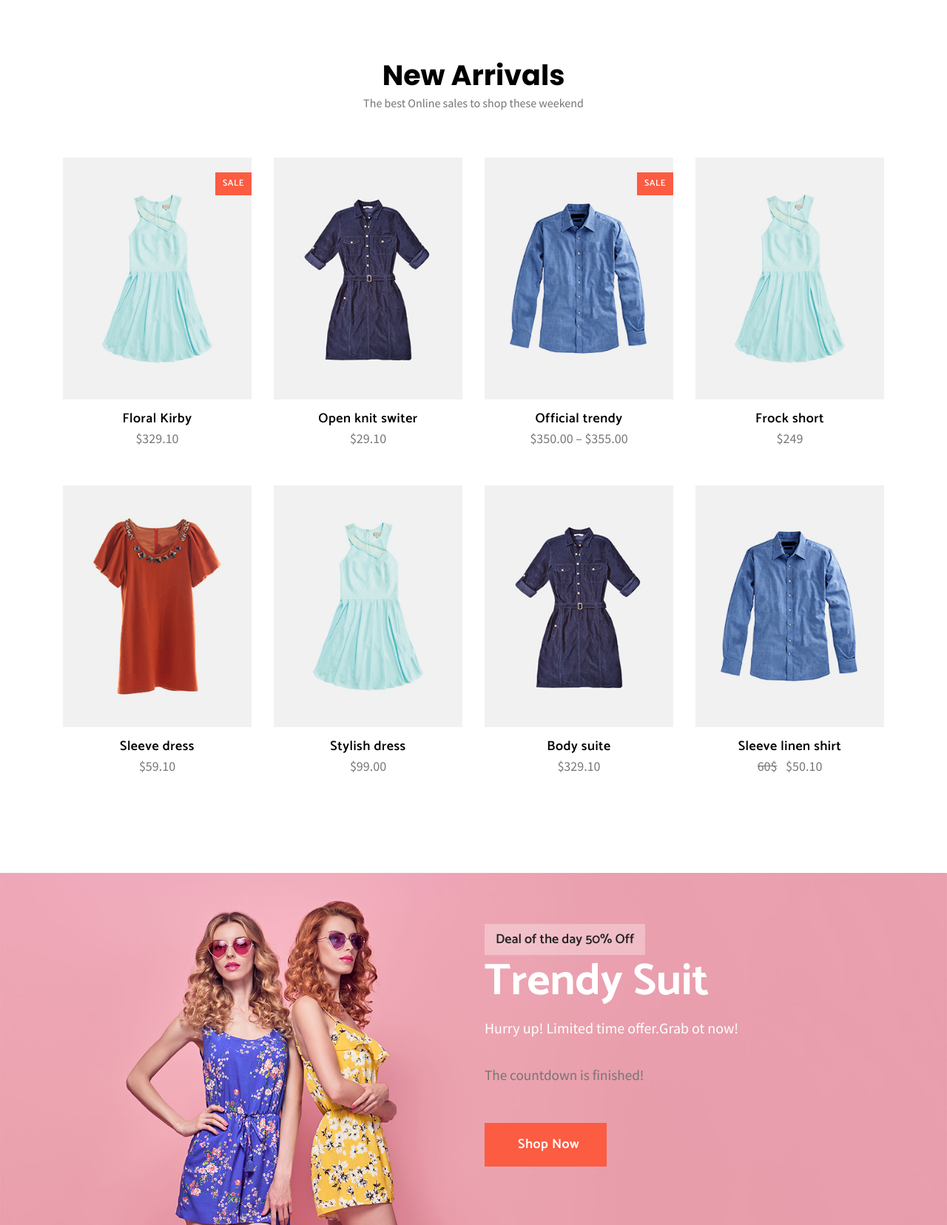
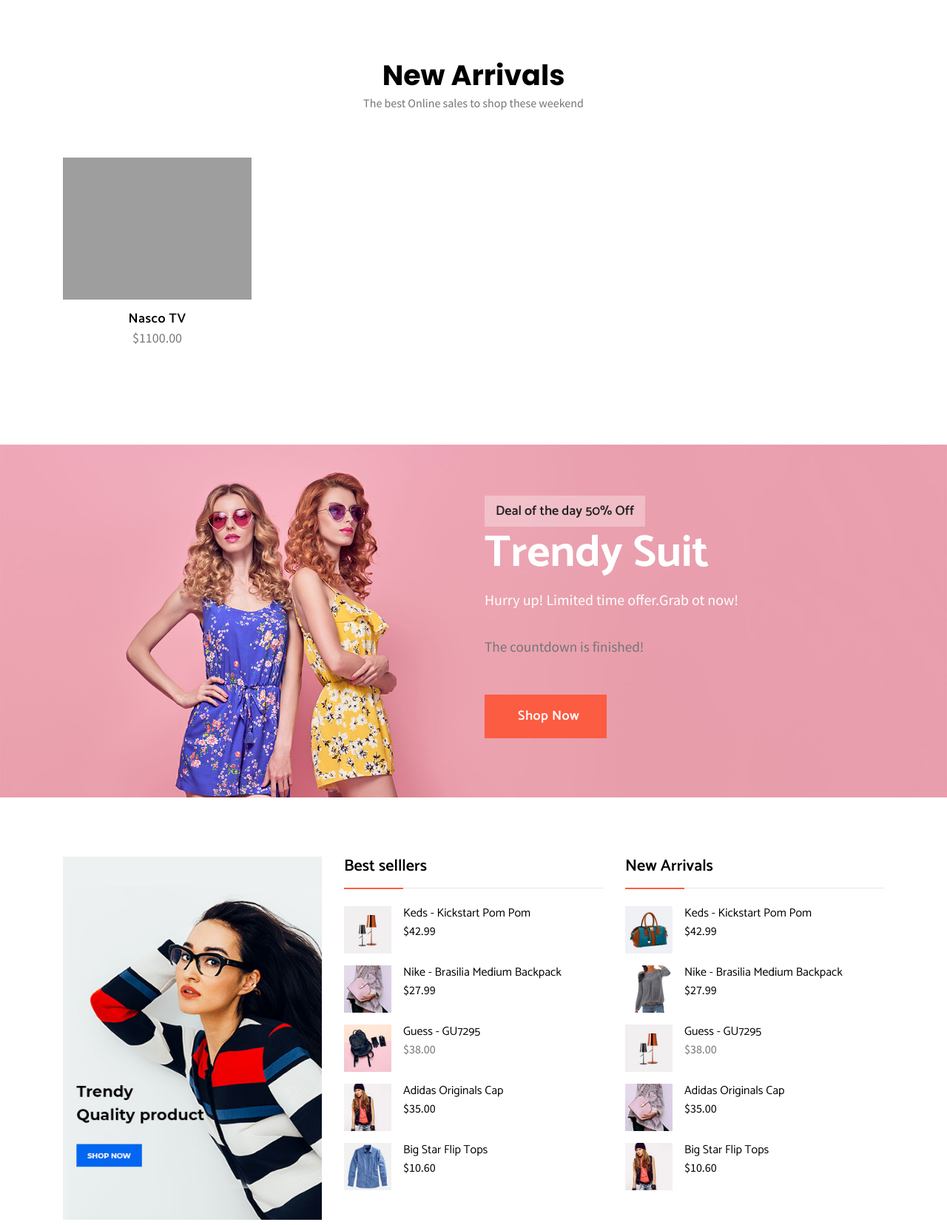
Before and after one commit to rkBoahene/FashionShop1, a Django app: page / in a window 1280 px wide. Shown: the part 1131-2787 px from the top of the page at 74% size. Run offline with Django 3.2, Linux system fonts and the light colour scheme; data comes from the database, SQL or seed files in the repository; some libraries are stand-ins or nearby versions; some web fonts are replaced; grey boxes are pictures that could not be loaded.

Commit message:
show products from database

```diff
--- a/FashionShop1/products/models.py
+++ b/FashionShop1/products/models.py
@@ -55,7 +55,11 @@ class Product(models.Model):
     slug = models.SlugField(default='bolo',unique=True)
     description = models.TextField()
     price = models.DecimalField(max_digits=10, decimal_places=2, default=0.00)
-    image = models.ImageField(upload_to=upload_image_path, null=True, blank=True)
+    main_image = models.ImageField(upload_to=upload_image_path, null=True, blank=True)
+    image1 = models.ImageField(upload_to=upload_image_path, null=True, blank=True)
+    image2 = models.ImageField(upload_to=upload_image_path, null=True, blank=True)
+    image3 = models.ImageField(upload_to=upload_image_path, null=True, blank=True)
+    image4 = models.ImageField(upload_to=upload_image_path, null=True, blank=True)
     featured = models.BooleanField(default=False)
 
     # use product manager for objects
--- a/FashionShop1/templates/partials/_new_arrivals.html
+++ b/FashionShop1/templates/partials/_new_arrivals.html
@@ -13,176 +13,32 @@
 
 
     <div class="row">
+	{% for item in object_list %}
       <div class="col-lg-3 col-12 col-md-6 col-sm-6 mb-5" >
       	<div class="product">
 			<div class="product-wrap">
-				<a href="product-single.html"><img class="img-fluid w-100 mb-3 img-first" src="{% static 'images/shop/products/322.jpg' %}" alt="product-img" /></a>
-				<a href="product-single.html"><img class="img-fluid w-100 mb-3 img-second" src="{% static 'images/shop/products/444.jpg' %}" alt="product-img" /></a>
+				<a href="product-single.html"><img class="img-fluid w-100 mb-3 img-first" src="{{ item.main_image.url }}" alt="product-img" /></a>
+				<a href="product-single.html"><img class="img-fluid w-100 mb-3 img-second" src="{{ item.image1.url}}" alt="product-img" /></a>
 			</div>
 
-			<span class="onsale">Sale</span>
+			{% if item.featured %}
+				<span class="onsale">Sale</span>
+			{% endif %}
 			<div class="product-hover-overlay">
-				<a href="#"><i class="tf-ion-android-cart"></i></a>
-				<a href="#"><i class="tf-ion-ios-heart"></i></a>
+				<a href=""><i class="tf-ion-android-cart"></i></a>
+				<a href=""><i class="tf-ion-ios-heart"></i></a>
 	      	</div>
 
 			<div class="product-info">
-				<h2 class="product-title h5 mb-0"><a href="product-single.html">Floral Kirby</a></h2>
+				<h2 class="product-title h5 mb-0"><a href="">{{ item.title }}</a></h2>
 				<span class="price">
-					$329.10
+					${{item.price}}
 				</span>
 			</div>
 		</div>
       </div>
+	{% endfor %}
 
-      <div class="col-lg-3 col-12 col-md-6 col-sm-6 mb-5">
-        <div class="product">
-			<div class="product-wrap">
-				<a href="product-single.html"><img class="img-fluid w-100 mb-3 img-first" src="{% static 'images/shop/products/111.jpg' %}" alt="product-img" /></a>
-				<a href="product-single.html"><img class="img-fluid w-100 mb-3 img-second" src="{% static 'images/shop/products/444.jpg' %}" alt="product-img" /></a>
-			</div>
-
-			<div class="product-hover-overlay">
-				<a href="#"><i class="tf-ion-android-cart"></i></a>
-				<a href="#"><i class="tf-ion-ios-heart"></i></a>
-	      	</div>
-
-			<div class="product-info">
-				<h2 class="product-title h5 mb-0"><a href="product-single.html">Open knit switer</a></h2>
-				<span class="price">
-					$29.10
-				</span>
-			</div>
-		</div>
-      </div>
-
-      <div class="col-lg-3 col-12 col-md-6 col-sm-6 mb-5" >
-        <div class="product">
-			<div class="product-wrap">
-				<a href="product-single.html"><img class="img-fluid w-100 mb-3 img-first" src="{% static 'images/shop/products/222.jpg' %}" alt="product-img" /></a>
-				<a href="product-single.html"><img class="img-fluid w-100 mb-3 img-second" src="{% static 'images/shop/products/322.jpg' %}" alt="product-img" /></a>
-			</div>
-
-			<span class="onsale">Sale</span>
-			<div class="product-hover-overlay">
-				<a href="#"><i class="tf-ion-android-cart"></i></a>
-				<a href="#"><i class="tf-ion-ios-heart"></i></a>
-	      	</div>
-
-			<div class="product-info">
-				<h2 class="product-title h5 mb-0"><a href="product-single.html">Official trendy</a></h2>
-				<span class="price">
-					$350.00 – $355.00
-				</span>
-			</div>
-		</div>
-      </div>
-
-      <div class="col-lg-3 col-12 col-md-6 col-sm-6 mb-5">
-		<div class="product">
-			<div class="product-wrap">
-				<a href="product-single.html"><img class="img-fluid w-100 mb-3 img-first" src="{% static 'images/shop/products/322.jpg' %}" alt="product-img" /></a>
-				<a href="product-single.html"><img class="img-fluid w-100 mb-3 img-second" src="{% static 'images/shop/products/111.jpg' %}" alt="product-img" /></a>
-			</div>
-
-			<div class="product-hover-overlay">
-				<a href="#"><i class="tf-ion-android-cart"></i></a>
-				<a href="#"><i class="tf-ion-ios-heart"></i></a>
-	      	</div>
-
-			<div class="product-info">
-				<h2 class="product-title h5 mb-0"><a href="product-single.html">Frock short</a></h2>
-				<span class="price">
-					$249
-				</span>
-			</div>
-		</div>
-      </div>
-
-      <div class="col-lg-3 col-12 col-md-6 col-sm-6 mb-5">
-        <div class="product">
-			<div class="product-wrap">
-				<a href="product-single.html"><img class="img-fluid w-100 mb-3 img-first" src="{% static 'images/shop/products/444.jpg' %}" alt="product-img" /></a>
-				<a href="product-single.html"><img class="img-fluid w-100 mb-3 img-second" src="{% static 'images/shop/products/222.jpg' %}" alt="product-img" /></a>
-			</div>
-
-			<div class="product-hover-overlay">
-				<a href="#"><i class="tf-ion-android-cart"></i></a>
-				<a href="#"><i class="tf-ion-ios-heart"></i></a>
-	      	</div>
-
-			<div class="product-info">
-				<h2 class="product-title h5 mb-0"><a href="product-single.html">Sleeve dress</a></h2>
-				<span class="price">
-					$59.10
-				</span>
-			</div>
-		</div>
-      </div>
-
-      <div class="col-lg-3 col-12 col-md-6 col-sm-6 mb-5" >
-        <div class="product">
-			<div class="product-wrap">
-				<a href="product-single.html"><img class="img-fluid w-100 mb-3 img-first" src="{% static 'images/shop/products/322.jpg' %}" alt="product-img" /></a>
-				<a href="product-single.html"><img class="img-fluid w-100 mb-3 img-second" src="{% static 'images/shop/products/222.jpg' %}" alt="product-img" /></a>
-			</div>
-
-			<div class="product-hover-overlay">
-				<a href="#"><i class="tf-ion-android-cart"></i></a>
-				<a href="#"><i class="tf-ion-ios-heart"></i></a>
-	      	</div>
-
-			<div class="product-info">
-				<h2 class="product-title h5 mb-0"><a href="product-single.html">Stylish dress</a></h2>
-				<span class="price">
-					$99.00
-				</span>
-			</div>
-		</div>
-      </div>
-
-      <div class="col-lg-3 col-12 col-md-6 col-sm-6 mb-5 " >
-        <div class="product">
-			<div class="product-wrap">
-				<a href="product-single.html"><img class="img-fluid w-100 mb-3 img-first" src="{% static 'images/shop/products/111.jpg' %}" alt="product-img" /></a>
-				<a href="product-single.html"><img class="img-fluid w-100 mb-3 img-second" src="{% static 'images/shop/products/444.jpg' %}" alt="product-img" /></a>
-			</div>
-
-			<div class="product-hover-overlay">
-				<a href="#"><i class="tf-ion-android-cart"></i></a>
-				<a href="#"><i class="tf-ion-ios-heart"></i></a>
-	      	</div>
-
-			<div class="product-info">
-				<h2 class="product-title h5 mb-0"><a href="product-single.html">Body suite</a></h2>
-				<span class="price">
-					$329.10
-				</span>
-			</div>
-		</div>
-      </div>
-
-	 <div class="col-lg-3 col-12 col-md-6 col-sm-6 mb-5 " >
-        <div class="product">
-			<div class="product-wrap">
-				<a href="product-single.html"><img class="img-fluid w-100 mb-3 img-first" src="{% static 'images/shop/products/222.jpg' %}" alt="product-img" /></a>
-				<a href="product-single.html"><img class="img-fluid w-100 mb-3 img-second" src="{% static 'images/shop/products/322.jpg' %}" alt="product-img" /></a>
-			</div>
-
-			<div class="product-hover-overlay">
-				<a href="#"><i class="tf-ion-android-cart"></i></a>
-				<a href="#"><i class="tf-ion-ios-heart"></i></a>
-	      	</div>
-
-			<div class="product-info">
-				<h2 class="product-title h5 mb-0"><a href="product-single.html">Sleeve linen shirt</a></h2>
-				<span class="price">
-					<del>60$</del>
-					$50.10
-				</span>
-			</div>
-		</div>
-      </div>
     </div>
   </div>
 </section>
```
Also changed, not shown: FashionShop1/db.sqlite3, FashionShop1/products/migrations/0006_auto_20210902_1337.py (added).
